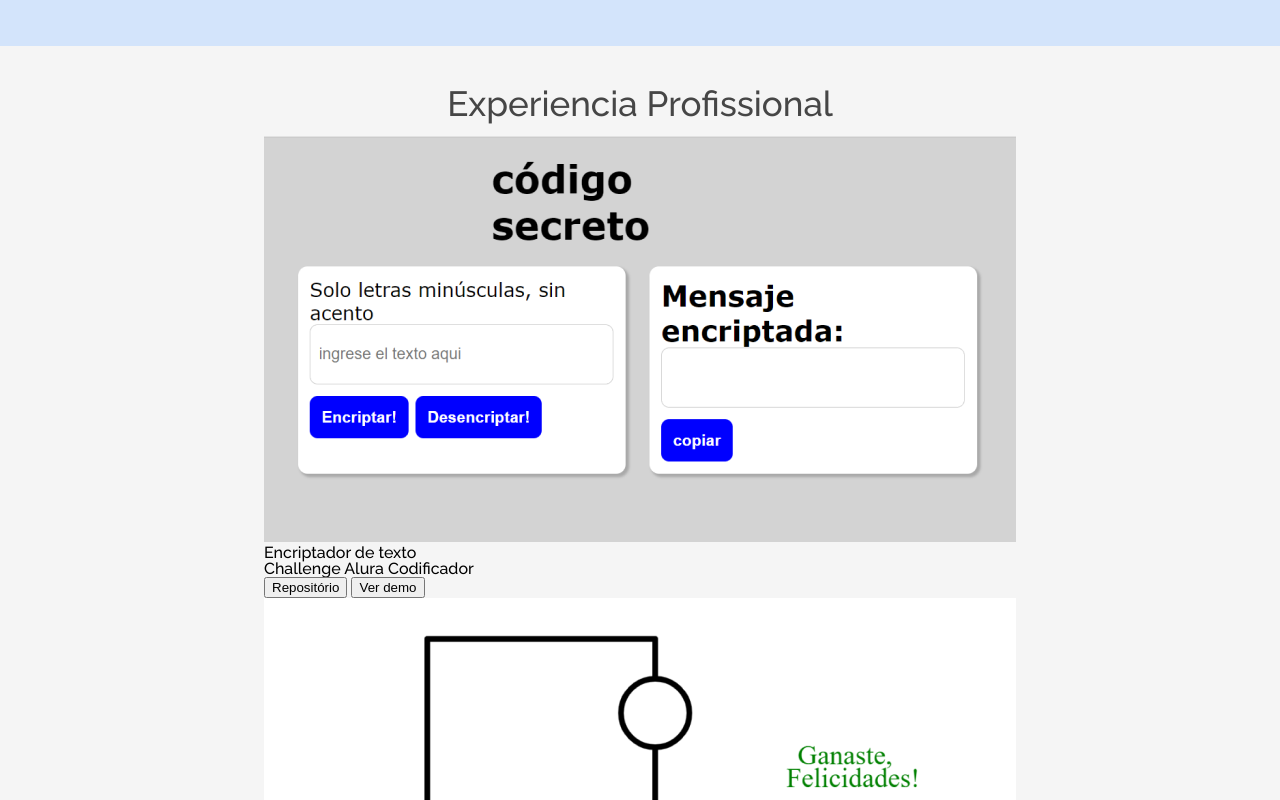
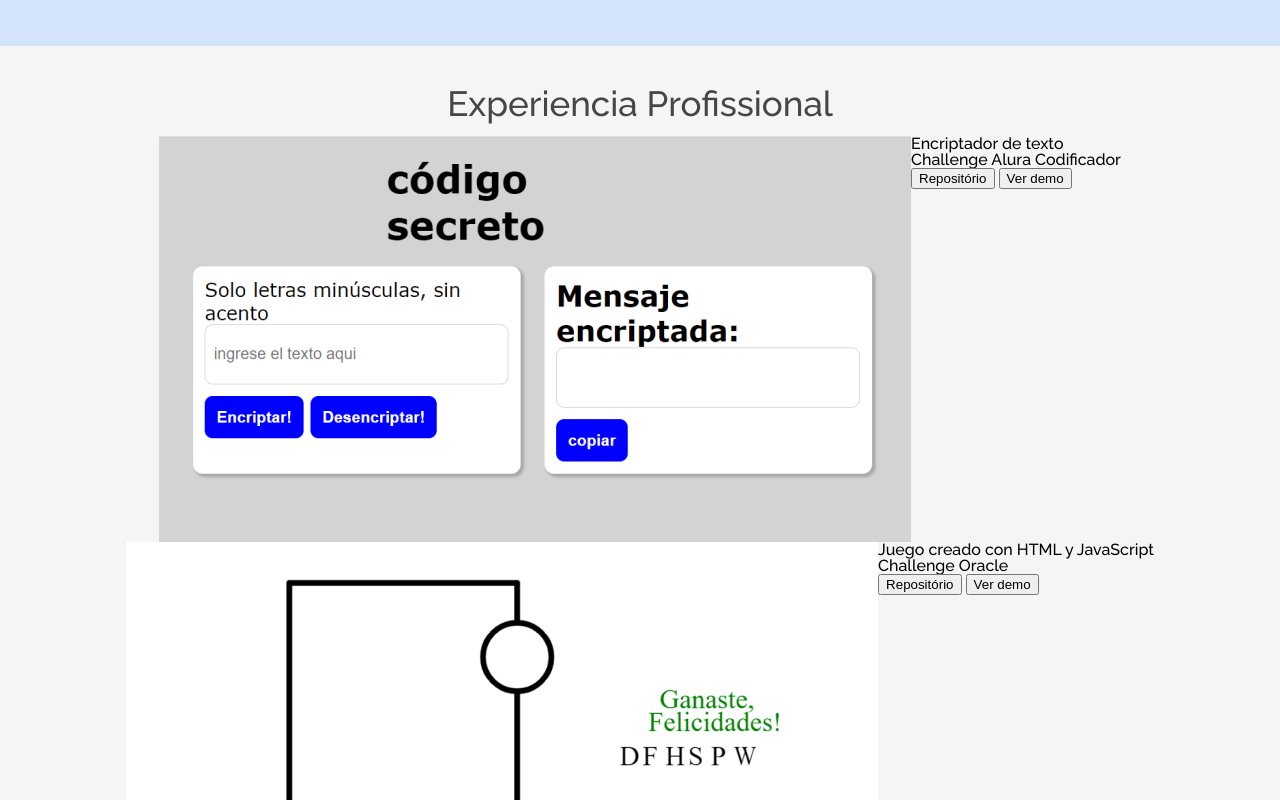
Before and after one commit to AleksBoom/challengePortafolio, a plain HTML site: page index.html in a window 1280 px wide. Shown: the part 2160-2960 px from the top of the page. Drawn offline with Linux system fonts and the light colour scheme; files whose address does not match are found by name.

Commit message:
actualizacion

```diff
--- a/style.css
+++ b/style.css
@@ -296,6 +296,9 @@ https://en.bem.info/methodology/quick-start/*/
     margin-top: 40px;
     margin-bottom: 15px;
 }
+.experiencie__box{
+    display: flex;
+}
 
 
 
```
